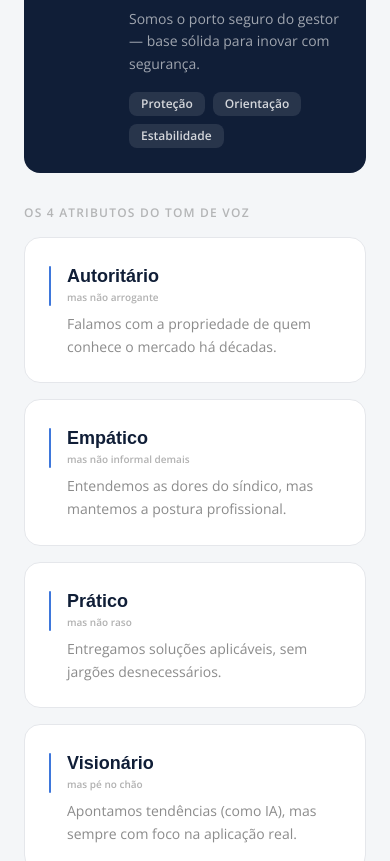
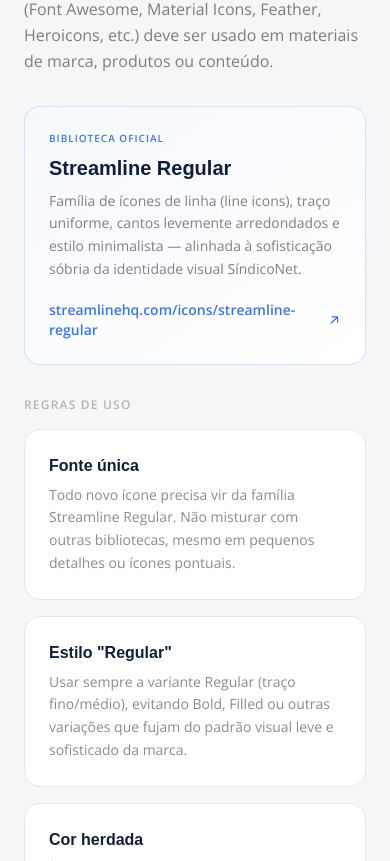
Before and after one commit to mayaracolinsindiconet/sindiconet-brand-center, a Next.js app: page /branding in a window 390 px wide. Shown: the part 9823-10684 px from the top of the page. Built offline with nearby package versions, Linux system fonts and the light colour scheme.

Commit message:
Update page.tsx

```diff
--- a/app/branding/page.tsx
+++ b/app/branding/page.tsx
@@ -22,13 +22,14 @@
   { id: 'posicionamento', label: 'Posicionamento' },
   { id: 'arquitetura',    label: 'Arquitetura de Marca' },
   { id: 'fotografia',       label: 'Fotografia' },
+  { id: 'iconografia',     label: 'Iconografia' },
   { id: 'personalidade',  label: 'Personalidade & Voz' },
   { id: 'personas',       label: 'Personas' },
   { id: 'lideranca',      label: 'Liderança' },
   { id: 'cultura',        label: 'Cultura' },
 ]
 
-// ─── Helpers ──────────────────────────────────────────────────────────────────
+// ─── Helpers ───────────────────────────────────────────────────────────────────
 function SectionBlock({ id, eyebrow, title, children }: {
   id: string; eyebrow: string; title: string; children: React.ReactNode
 }) {
@@ -58,7 +59,7 @@
   )
 }
 
-// ─── Page ─────────────────────────────────────────────────────────────────────
+// ─── Page ───────────────────────────────────────────────────────────
 export default function FundacaoPage() {
   const [active, setActive] = useState('contexto')
   const [mobileMenuOpen, setMobileMenuOpen] = useState(false)
@@ -365,6 +366,45 @@
               <PhotoPillarsSection />
             </SectionBlock>
 
+            {/* 05c · Iconografia */}
+            <SectionBlock id="iconografia" eyebrow="05c · Iconografia" title="Ícones">
+              <p className="font-body text-[#3D3D3D]/65 text-base leading-relaxed mb-8 max-w-2xl">
+                Para manter consistência visual em toda a marca, o SíndicoNet adota uma única biblioteca de ícones oficial: <strong className="text-[#101e37]">Streamline Regular</strong>. Nenhum outro pacote de ícones (Font Awesome, Material Icons, Feather, Heroicons, etc.) deve ser usado em materiais de marca, produtos ou conteúdo.
+              </p>
+              <Card className="mb-8 border-[#3e77db]/20 bg-gradient-to-br from-[#3e77db]/5 to-white">
+                <p className="text-[10px] font-semibold uppercase tracking-widest text-[#3e77db] font-body mb-2">Biblioteca oficial</p>
+                <p className="font-headline font-bold text-xl text-[#101e37] mb-2">Streamline Regular</p>
+                <p className="font-body text-sm text-[#3D3D3D]/65 leading-relaxed mb-4">
+                  Família de ícones de linha (line icons), traço uniforme, cantos levemente arredondados e estilo minimalista — alinhada à sofisticação sóbria da identidade visual SíndicoNet.
+                </p>
+                <a
+                  href="https://www.streamlinehq.com/icons/streamline-regular"
+                  target="_blank"
+                  rel="noopener noreferrer"
+                  className="inline-flex items-center gap-2 text-sm font-semibold font-body text-[#3e77db] hover:text-[#1f3c6e] transition-colors"
+                >
+                  streamlinehq.com/icons/streamline-regular
+                  <svg width="14" height="14" viewBox="0 0 16 16" fill="none" aria-hidden="true">
+                    <path d="M4 12L12 4M12 4H5M12 4V11" stroke="currentColor" strokeWidth="1.5" strokeLinecap="round" strokeLinejoin="round" />
+                  </svg>
+                </a>
+              </Card>
+              <p className="text-xs font-semibold uppercase tracking-widest text-[#3D3D3D]/35 font-body mb-4">Regras de uso</p>
+              <div className="grid grid-cols-1 sm:grid-cols-2 gap-4">
+                {[
+                  { title: 'Fonte única',       desc: 'Todo novo ícone precisa vir da família Streamline Regular. Não misturar com outras bibliotecas, mesmo em pequenos detalhes ou ícones pontuais.' },
+                  { title: 'Estilo "Regular"',   desc: 'Usar sempre a variante Regular (traço fino/médio), evitando Bold, Filled ou outras variações que fujam do padrão visual leve e sofisticado da marca.' },
+                  { title: 'Cor herdada',        desc: 'Ícones devem herdar a cor do contexto (azul #101e37, cinza #6C757D ou branco #F4F6F8), sem cores próprias ou gradientes.' },
+                  { title: 'Peso visual',        desc: 'Manter proporção e peso de traço consistentes entre ícones usados lado a lado, para não gerar ruído visual na composição.' },
+                ].map((r) => (
+                  <Card key={r.title}>
+                    <p className="font-headline font-bold text-base text-[#101e37] mb-1.5">{r.title}</p>
+                    <p className="font-body text-sm text-[#3D3D3D]/60 leading-relaxed">{r.desc}</p>
+                  </Card>
+                ))}
+              </div>
+            </SectionBlock>
+
             {/* 06 · Personalidade & Voz */}
             <SectionBlock id="personalidade" eyebrow="06 · Personalidade & Voz" title="Como Nos Expressamos">
               <Card className="mb-8 !bg-[#101e37] border-transparent">
@@ -558,7 +598,7 @@
                       {[
                         { label: 'Liderança Estratégica', desc: '10+ anos estruturando o marketing do SíndicoNet. Liderou a aquisição pelo QuintoAndar e hoje conduz a transformação em plataforma de inteligência.' },
                         { label: 'Inovação & IA',          desc: 'Pioneira em trazer IA para a gestão condominial. Entusiasta de tecnologia desde sempre.' },
-                        { label: 'Autenticidade',          desc: 'Única CEO do setor que é também síndica moradora. Vive as assembleias, as decisões difíceis e os resultados na pele.' },
+                        { label: 'Autenticidade',          desc: 'Ûnica CEO do setor que é também síndica moradora. Vive as assembleias, as decisões difíceis e os resultados na pele.' },
                       ].map((item) => (
                         <div key={item.label} className="bg-[#F4F6F8] rounded-xl px-5 py-4">
                           <p className="text-[10px] font-semibold uppercase tracking-widest text-[#3e77db] font-body mb-1.5">{item.label}</p>
```
Lines whose indentation alone changed are shown as unchanged.
